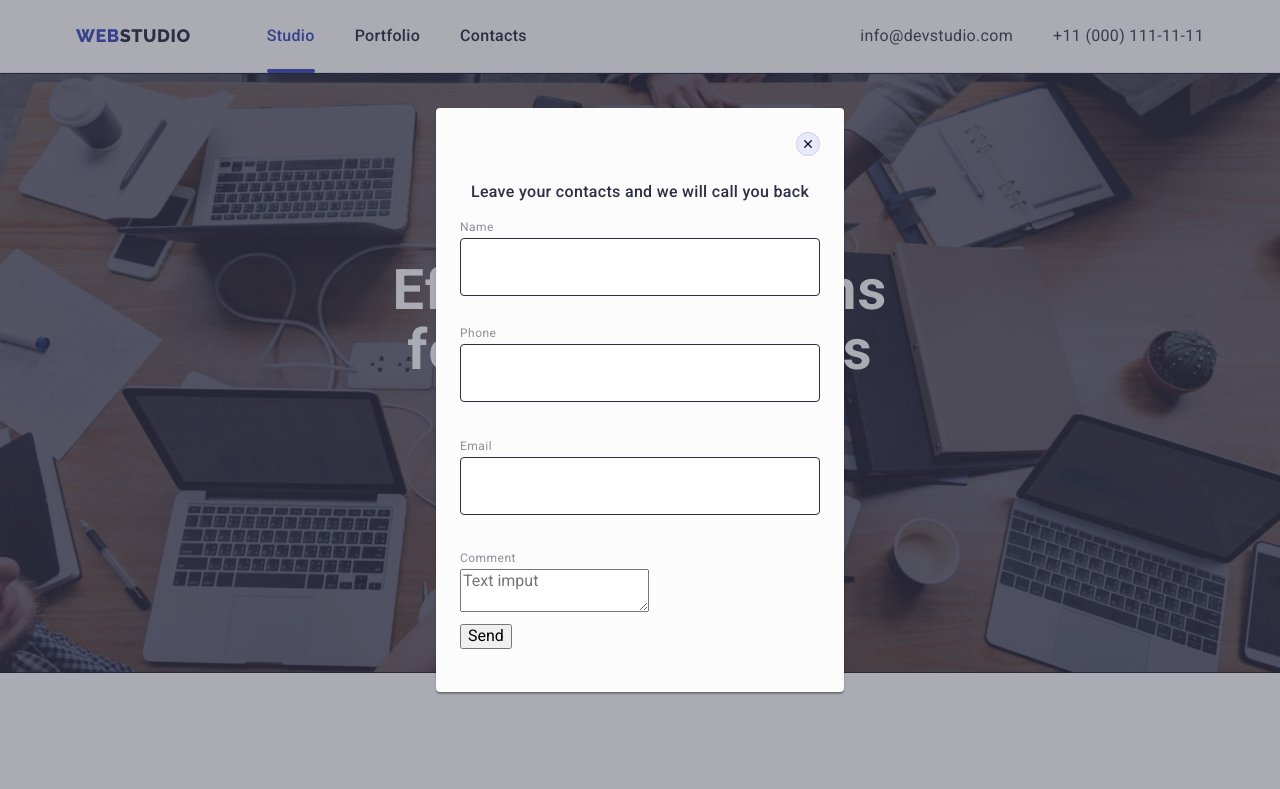
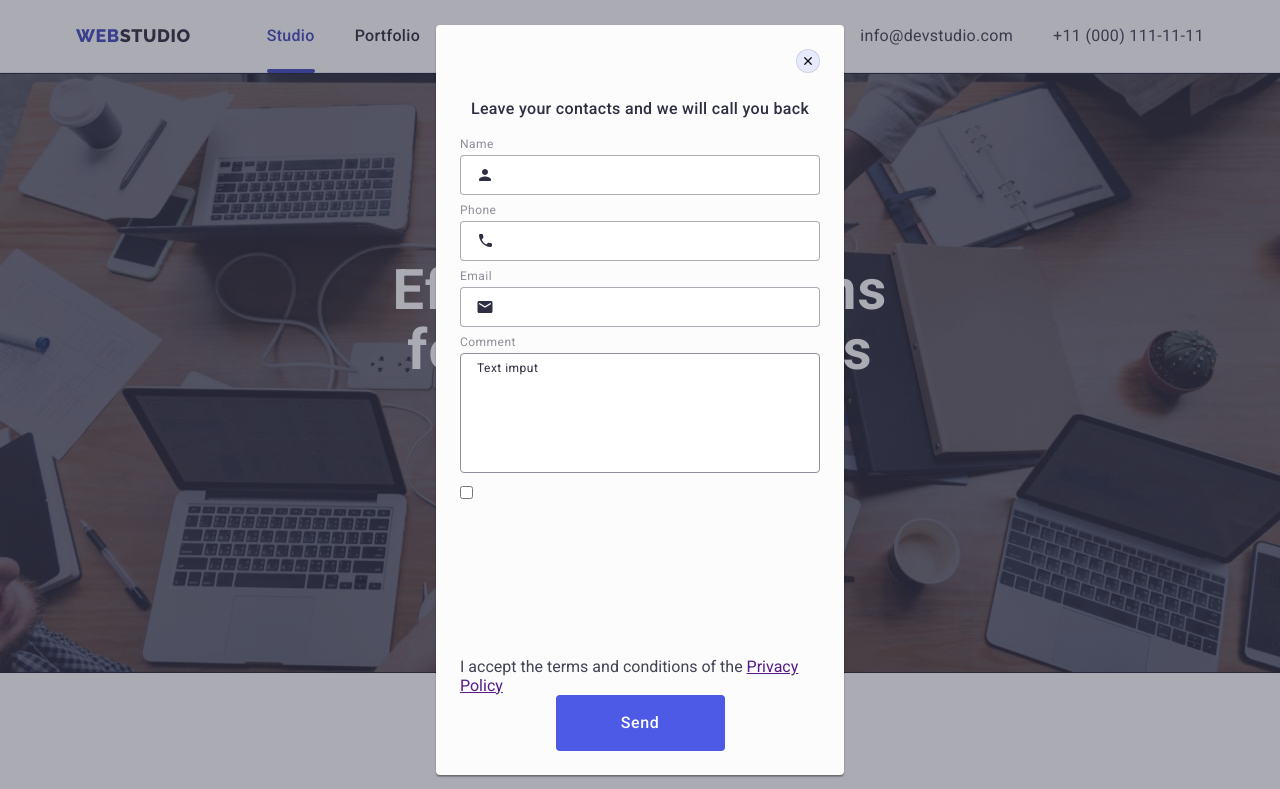
Before and after one commit to Olga-Sobolieva/goit-markup-hw-06, a plain HTML site: page index.html in a window 1280 px wide. Both pictures are taken after a click on the button "Order Service". Shown: the top 789 px of the page. Drawn offline with nearby package versions, Linux system fonts and the light colour scheme.

Commit message:
home work 5-1

```diff
--- a/css/styles.css
+++ b/css/styles.css
@@ -821,14 +821,15 @@ body {
 .modal-form-filed {
   display: block;
   margin-bottom: 8px;
+  position: relative;
 }
 
 .modal-form-input {
   width: 360px;
-  height: 58px;
+  height: 40px;
   border-radius: 4px;
   padding: 11px 38px;
-  border: 1px solid var(--dark-blue-color, rgba(46, 47, 66, 0.4));
+  border: 1px solid rgba(46, 47, 66, 0.4);
   outline: transparent;
   font-size: 18px;
 }
@@ -848,5 +849,70 @@ body {
   letter-spacing: 0.48px;
 }
 
+/*.modal-form-icon-person {
+  position: absolute;
+
+  left: 16px;
+  bottom: 11px;
+  fill: var(--dark-blue-color);
+  transition: stroke;
+}*/
+
 .modal-form-icon {
+  position: absolute;
+
+  left: 16px;
+  bottom: 8px;
+
+  fill: var(--dark-blue-color);
+  transition: stroke;
 }
+
+/*.modal-form-input:focus + .modal-form-icon-person {
+  stroke: var(--logo-color);
+  fill: var(--logo-color);
+}*/
+
+.modal-form-input:focus + .modal-form-icon {
+  stroke: var(--logo-color);
+  fill: var(--logo-color);
+}
+
+.modal-comment {
+  width: 360px;
+  height: 120px;
+  padding: 8px 16px;
+  border-radius: 4px;
+  border: 1px solid var(--light-gray-color);
+  outline: transparent;
+
+  resize: none;
+}
+
+.modal-comment::placeholder {
+  color: var(--dark-blue-color);
+  font-size: 12px;
+  letter-spacing: 0.48px;
+}
+
+.modal-comment:focus {
+  border: 1px solid var(--logo-color);
+}
+
+.modal-form-agreement {
+}
+
+.modal-form-checkbox {
+}
+
+.modal-form-agreement-description {
+}
+
+.modal-form-link {
+}
+
+.modal-form-custom-checkbox {
+}
+
+.modal-form-checkbox-icon {
+}
--- a/index.html
+++ b/index.html
@@ -476,38 +476,51 @@
           <label class="modal-form-filed">
             <span class="modal-form-label"> Name </span>
             <input class="modal-form-input" type="text" name="user_name" />
-            <svg class="modal-form-icon" width="18" height="18">
-              <use href=""></use>
+            <svg class="modal-form-icon" width="18px" height="24px">
+              <use href="./images/icons.svg#icon-person"></use>
             </svg>
           </label>
 
           <label class="modal-form-filed"
             ><span class="modal-form-label">Phone</span>
             <input class="modal-form-input" type="tel" name="user_phone" />
-            <svg class="modal-form-icon" width="18" height="24">
-              <use href=""></use>
+            <svg class="modal-form-icon" width="18px" height="24px">
+              <use href="./images/icons.svg#icon-phone"></use>
             </svg>
           </label>
 
           <label class="modal-form-filed"
             ><span class="modal-form-label">Email</span>
             <input class="modal-form-input" type="email" name="user_email" />
-            <svg class="modal-form-icon" width="18" height="24">
-              <use href=""></use>
+            <svg class="modal-form-icon" width="18px" height="24px">
+              <use href="./images/icons.svg#icon-email"></use>
             </svg>
           </label>
 
           <label class="modal-form-filed"
             ><span class="modal-form-label">Comment</span
             ><textarea
-              class="form-input"
-              name="description"
+              class="modal-comment"
+              name="user_comment"
               placeholder="Text imput"
               rows=""
             ></textarea>
           </label>
 
-          <button type="submit">Send</button>
+          <label class="modal-form-agreement">
+            <input class="modal-form-checkbox" type="checkbox" />
+            <span class="modal-form-custom-checkbox">
+              <svg class="modal-form-checkbox-icon" width="" height="">
+                <use href="./images/icons.svg#"></use>
+              </svg>
+            </span>
+            <span class="modal-form-agreement-description"
+              >I accept the terms and conditions of the
+              <a class="modal-form-link" href="">Privacy Policy</a></span
+            >
+          </label>
+
+          <button type="submit" class="hero-button">Send</button>
         </form>
       </div>
     </div>
```
